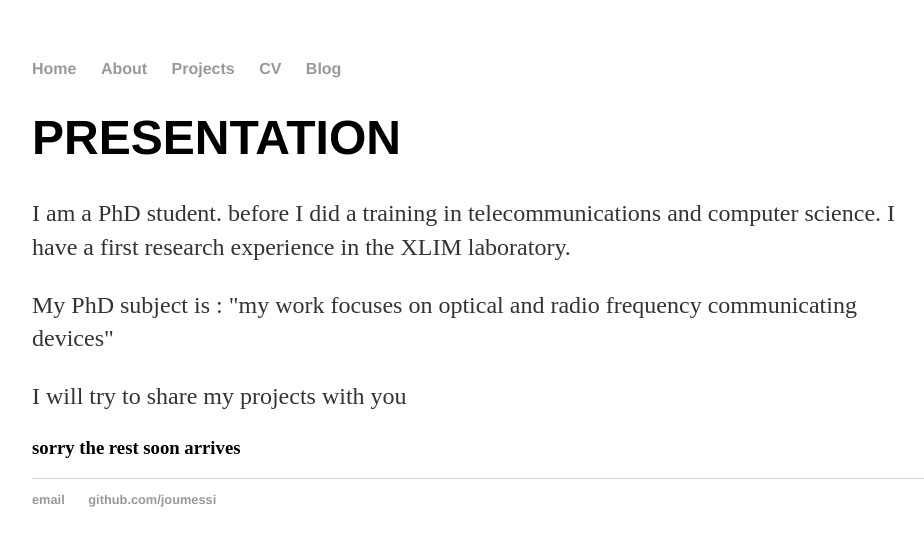
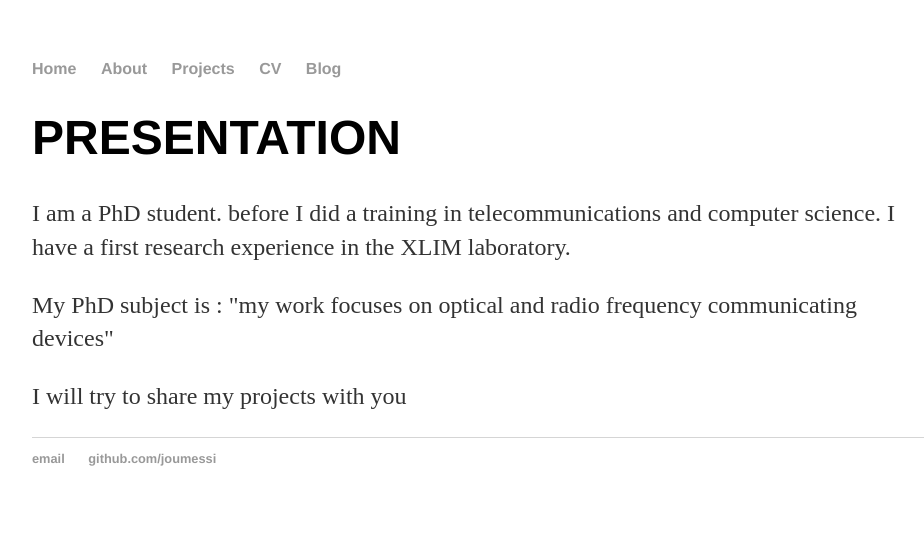
Before and after one commit to joumessi/RF_AND_OPTICAL_TRANSMISSION, a Jekyll site: the page index.html, which Jekyll copies as it is, in a window 1280 px wide. Shown: the top 546 px of the page, without its empty margins (160-1084 px from the left). Built offline with Jekyll 4.4.1, drawn with Linux system fonts in a browser that asks for light colours.

Commit message:
Update index.html

```diff
--- a/index.html
+++ b/index.html
@@ -21,7 +21,7 @@
 				<p>My PhD subject is : "my work focuses on optical and radio frequency communicating devices" </p>
 		<div class="blurb">
 			<p>I will try to share my projects with you</p>
-			<h3>sorry the rest soon arrives</h3>
+			<!-- <h3>sorry the rest soon arrives</h3>-->
     		</div><!-- /.blurb -->
 		</div><!-- /.container -->
 		<footer>
```
